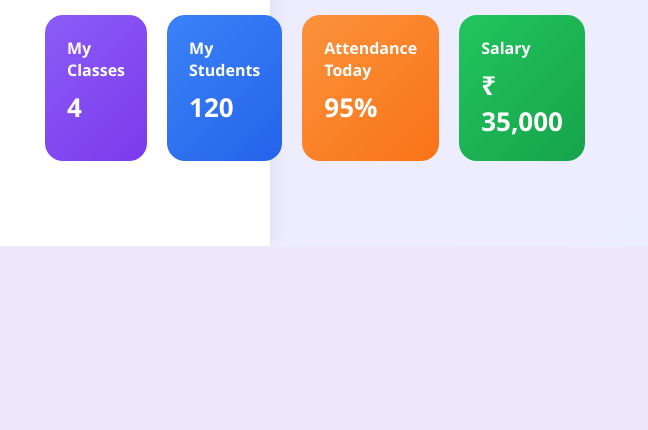
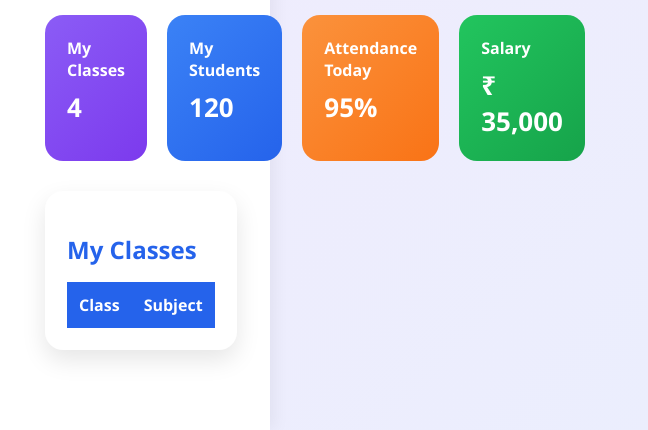
Before and after one commit to Ristel7/School-Management-System, a Flask app: template templates/teacher_dashboard.html in a window 1280 px wide. Shown: the part 617-1047 px from the top of the page, without its empty margins (0-648 px from the left). Before the commit the page ends 863 px from the top, so only its background shows below. Run offline with Flask 3, Linux system fonts and the light colour scheme; the template is opened without the code that fills it, so the values that code supplies are empty.

Commit message:
made body stucture

```diff
--- a/templates/teacher_dashboard.html
+++ b/templates/teacher_dashboard.html
@@ -217,6 +217,19 @@
                     </div>
                     </div>
 
+                    <!-- LOWER SECTION -->
+                    <div class="two-box">
+
+                        <!-- CLASS LIST -->
+                        <div class="table-box">
+                            <h2>My Classes</h2>
+                            <table>
+                                <tr>
+                                    <th>Class</th>
+                                    <th>Subject</th>
+                                </tr>
+
+
         </div>
 
     </div>
```
